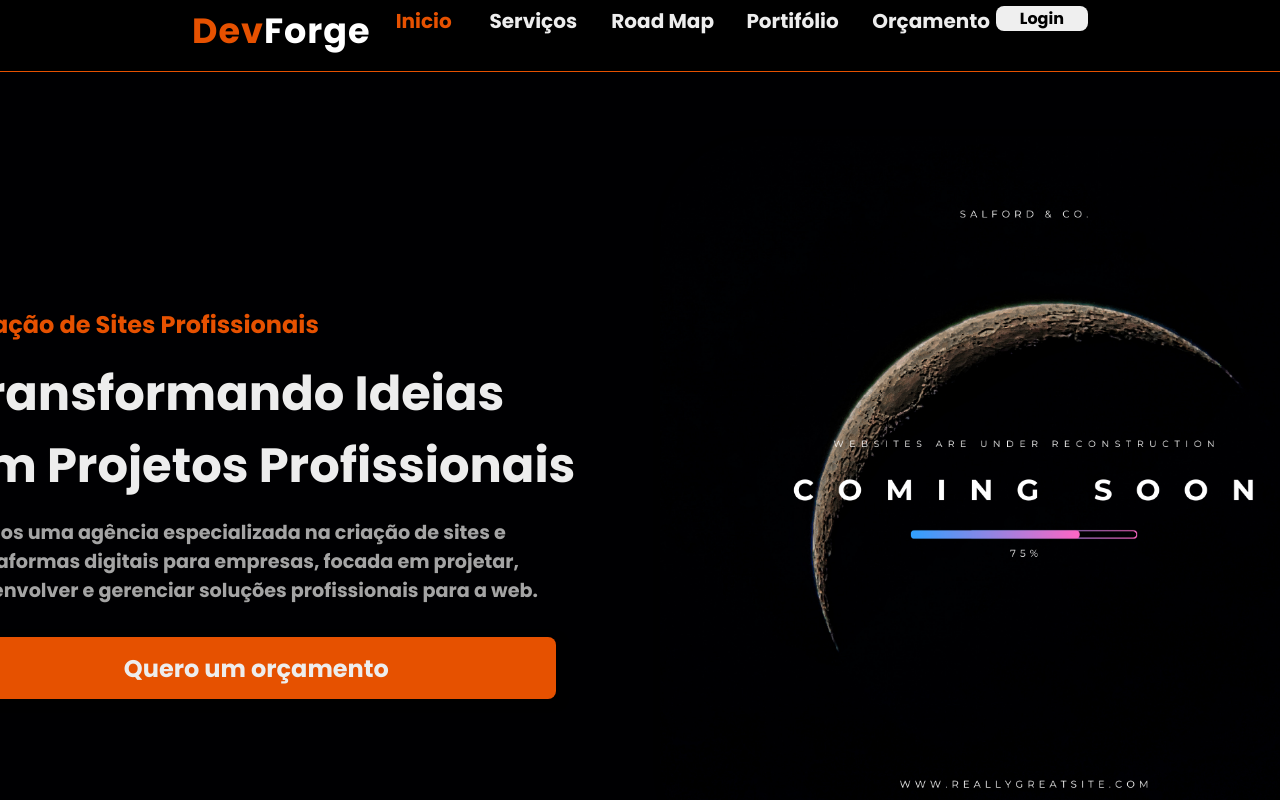
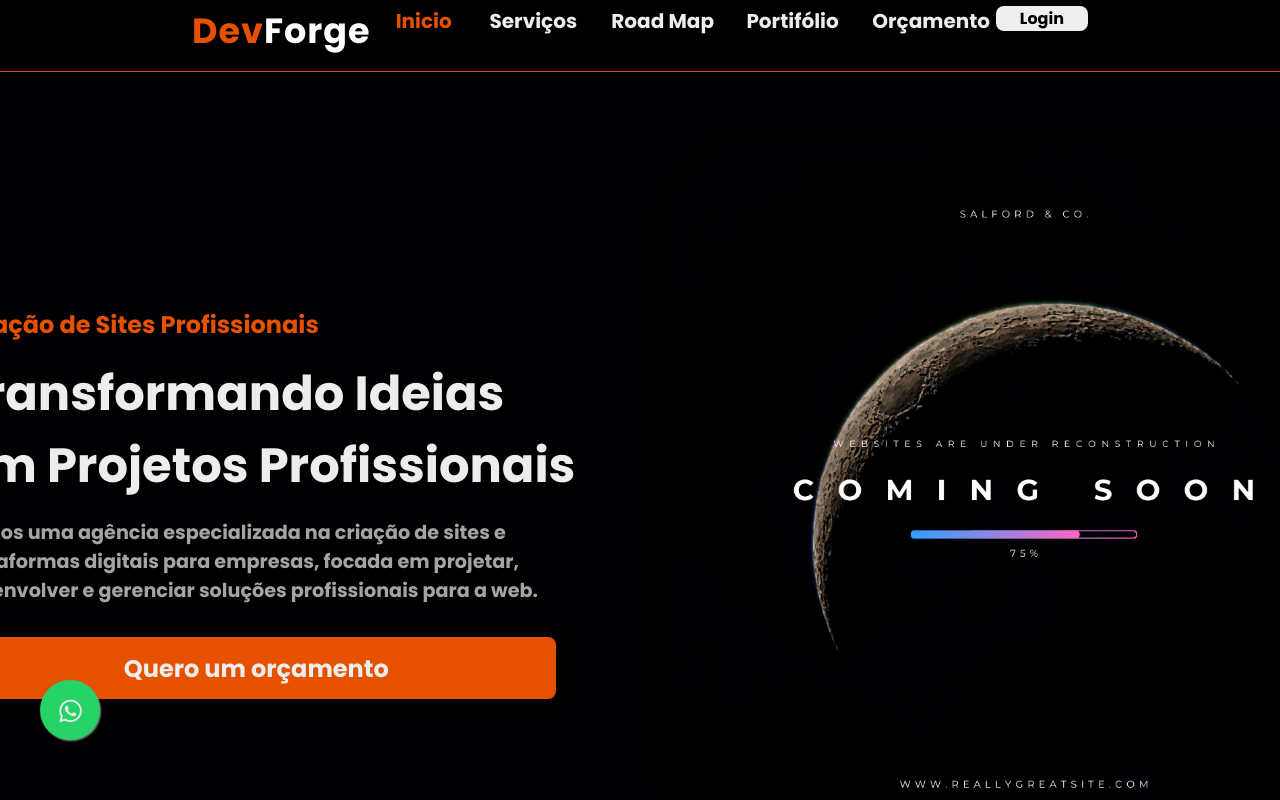
Before and after one commit to gbxventura/devforge_project_react, a React (Vite) app: page / in a window 1280 px wide. Shown: the top 800 px of the page. Built offline with nearby package versions, Linux system fonts and the light colour scheme.

Commit message:
Adicionando botao do zipzop

```diff
--- a/index.html
+++ b/index.html
@@ -1,19 +1,42 @@
-<!doctype html>
+<!DOCTYPE html>
 <html lang="pt-br">
   <head>
-      <!-- Box Icons CSS-->
-  <link rel="stylesheet" href="https://unpkg.com/boxicons@latest/css/boxicons.min.css">
-    <link rel="stylesheet" href="https://unpkg.com/boxicons@latest/css/boxicons.min.css">
-    <link rel="apple-touch-icon" sizes="180x180" href="./public/favicon_io/apple-touch-icon.png">
-    <link rel="icon" type="image/png" sizes="32x32" href="./public/favicon_io/favicon-32x32.png">
-    <link rel="icon" type="image/png" sizes="16x16" href="./public/favicon_io/favicon-16x16.png">
-    <link rel="manifest" href="/site.webmanifest">
+    <!-- Box Icons CSS-->
+    <link
+      rel="stylesheet"
+      href="https://unpkg.com/boxicons@latest/css/boxicons.min.css"
+    />
+    <link
+      rel="stylesheet"
+      href="https://unpkg.com/boxicons@latest/css/boxicons.min.css"
+    />
+    <link
+      rel="apple-touch-icon"
+      sizes="180x180"
+      href="./public/favicon_io/apple-touch-icon.png"
+    />
+    <link
+      rel="icon"
+      type="image/png"
+      sizes="32x32"
+      href="./public/favicon_io/favicon-32x32.png"
+    />
+    <link
+      rel="icon"
+      type="image/png"
+      sizes="16x16"
+      href="./public/favicon_io/favicon-16x16.png"
+    />
+    <link rel="manifest" href="/site.webmanifest" />
     <meta charset="UTF-8" />
     <meta name="viewport" content="width=device-width, initial-scale=1.0" />
     <title>DevForge</title>
   </head>
   <body>
     <div id="root"></div>
+    <a href="#" class="whats-link">
+      <i class="bx bxl-whatsapp" id="icon"></i>
+    </a>
     <script type="module" src="/src/main.jsx"></script>
   </body>
 </html>
--- a/src/Components/Home/index.jsx
+++ b/src/Components/Home/index.jsx
@@ -31,7 +31,7 @@ const Home = () => {
           digitais para empresas, focada em projetar, desenvolver e gerenciar
           soluções profissionais para a web.
         </p>
-        <a href='#orcamento' className={styles.btn_orcamento}>
+        <a href='#contact' className={styles.btn_orcamento}>
           Quero um orçamento
         </a>
       </div>
--- a/src/Pages/Login/Login.jsx
+++ b/src/Pages/Login/Login.jsx
@@ -1,12 +1,11 @@
-import React from 'react';
 import { useNavigate } from 'react-router-dom';
 import styles from './Login.module.css';
 
 const Login = () => {
-  const navigate = useNavigate(); // Hook para navegação
+  const navigate = useNavigate();
 
   const goToHome = () => {
-    navigate('/'); // Navega para a Home
+    navigate('/');
   };
 
   return (
--- a/src/index.css
+++ b/src/index.css
@@ -1,12 +1,12 @@
-@import url("https://fonts.googleapis.com/css2?family=Oswald&family=Poppins:ital,wght@0,700;0,800;0,900;1,700;1,800;1,900&display=swap");
+@import url('https://fonts.googleapis.com/css2?family=Oswald&family=Poppins:ital,wght@0,700;0,800;0,900;1,700;1,800;1,900&display=swap');
 
-@import url("https://fonts.googleapis.com/css2?family=Roboto:ital,wght@0,100;0,300;0,400;0,500;0,700;1,100;1,300;1,400;1,500;1,700&display=swap");
+@import url('https://fonts.googleapis.com/css2?family=Roboto:ital,wght@0,100;0,300;0,400;0,500;0,700;1,100;1,300;1,400;1,500;1,700&display=swap');
 
 * {
   margin: 0;
   padding: 0;
   box-sizing: border-box;
-  font-family: "Poppins", sans-serif;
+  font-family: 'Poppins', sans-serif;
   text-decoration: none;
   list-style: none;
   scroll-behavior: smooth;
@@ -28,5 +28,34 @@ body {
   align-items: center;
   justify-content: center;
   flex-direction: column;
-  font-family: "Poppins", sans-serif;
+  font-family: 'Poppins', sans-serif;
 }
+.whats-link {
+  position: fixed;
+  width: 3.75rem;
+  height: 3.75rem;
+  bottom: 3.75rem;
+  left: 2.5rem;
+  background-color: #25d366;
+  color: var(--white);
+  border-radius: 3.125rem;
+  text-align: center;
+  font-size: 1.875rem;
+  box-shadow: 0.0625rem 0.0625rem 0.125rem #888;
+  z-index: 1000;
+  transition: transform 0.45s ease;
+}
+
+#icon {
+  display: flex;
+  margin: 15.5px;
+  transition: transform 0.45s ease;
+}
+
+.whats-link:hover {
+  transform: scale(1.2);
+}
+
+.whats-link:hover #icon {
+  transform: scale(1.5);
+}
```
